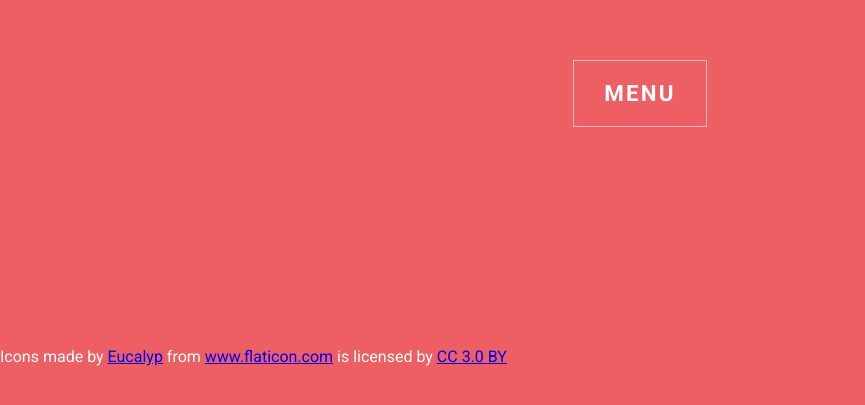
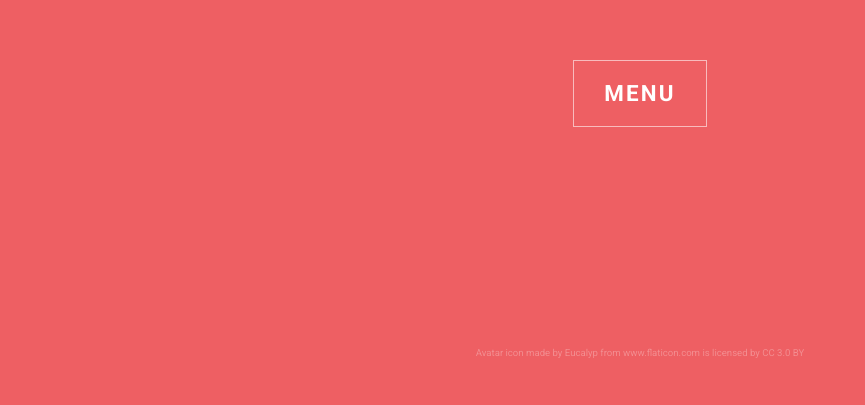
Before and after one commit to ldrobnik/react-animated-menu, a React (Create React App) app: page / in a window 1280 px wide. Shown: the part 273-678 px from the top of the page, without its empty margins (0-865 px from the left). Built offline with nearby package versions, Linux system fonts and the light colour scheme.

Commit message:
style notice creditting the icon author

```diff
--- a/src/containers/Home/Home.js
+++ b/src/containers/Home/Home.js
@@ -112,6 +112,28 @@ const MenuButton = styled.button`
         color: ${props => props.theme.mainColor};
         background-color: ${props => props.theme.lightColor};
     }
+`;
+
+const Notice = styled.div`
+  text-align: center;
+  color: ${props => props.theme.lightMainColor};
+  font-size: 0.6em;
+
+   ::selection {
+        color: ${props => props.theme.mainColor};
+        background-color: ${props => props.theme.lightColor};
+    }
+
+  a {
+    color: ${props => props.theme.lightMainColor};
+    text-decoration: none;
+
+     ::selection {
+        color: ${props => props.theme.mainColor};
+        background-color: ${props => props.theme.lightColor};
+    }
+  }
+
 `;
 
 function Home() {
@@ -231,11 +253,11 @@ function Home() {
                             ...generalTransitionStyles[state]
                         }}>
                             {menuButton}
-                            <div>Icons made by <a href="https://www.flaticon.com/authors/eucalyp"
+                            <Notice>Avatar icon made by <a href="https://www.flaticon.com/authors/eucalyp"
                                                   title="Eucalyp">Eucalyp</a> from <a href="https://www.flaticon.com/"
                                                                                       title="Flaticon">www.flaticon.com</a> is
                                 licensed by <a href="http://creativecommons.org/licenses/by/3.0/"
-                                               title="Creative Commons BY 3.0" target="_blank">CC 3.0 BY</a></div>
+                                               title="Creative Commons BY 3.0" target="_blank">CC 3.0 BY</a></Notice>
                         </div>
                     )}
                 </CSSTransition>
```
